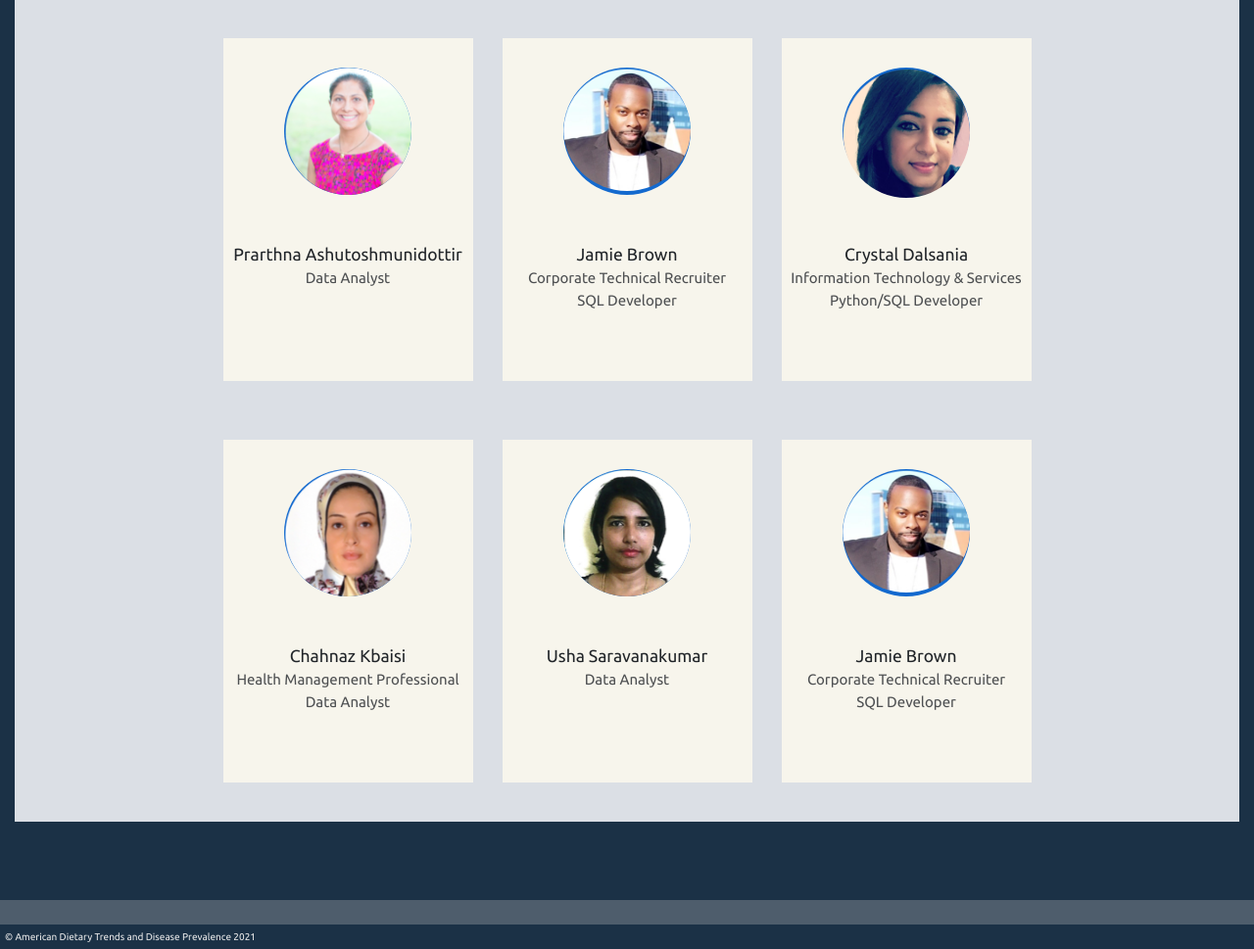
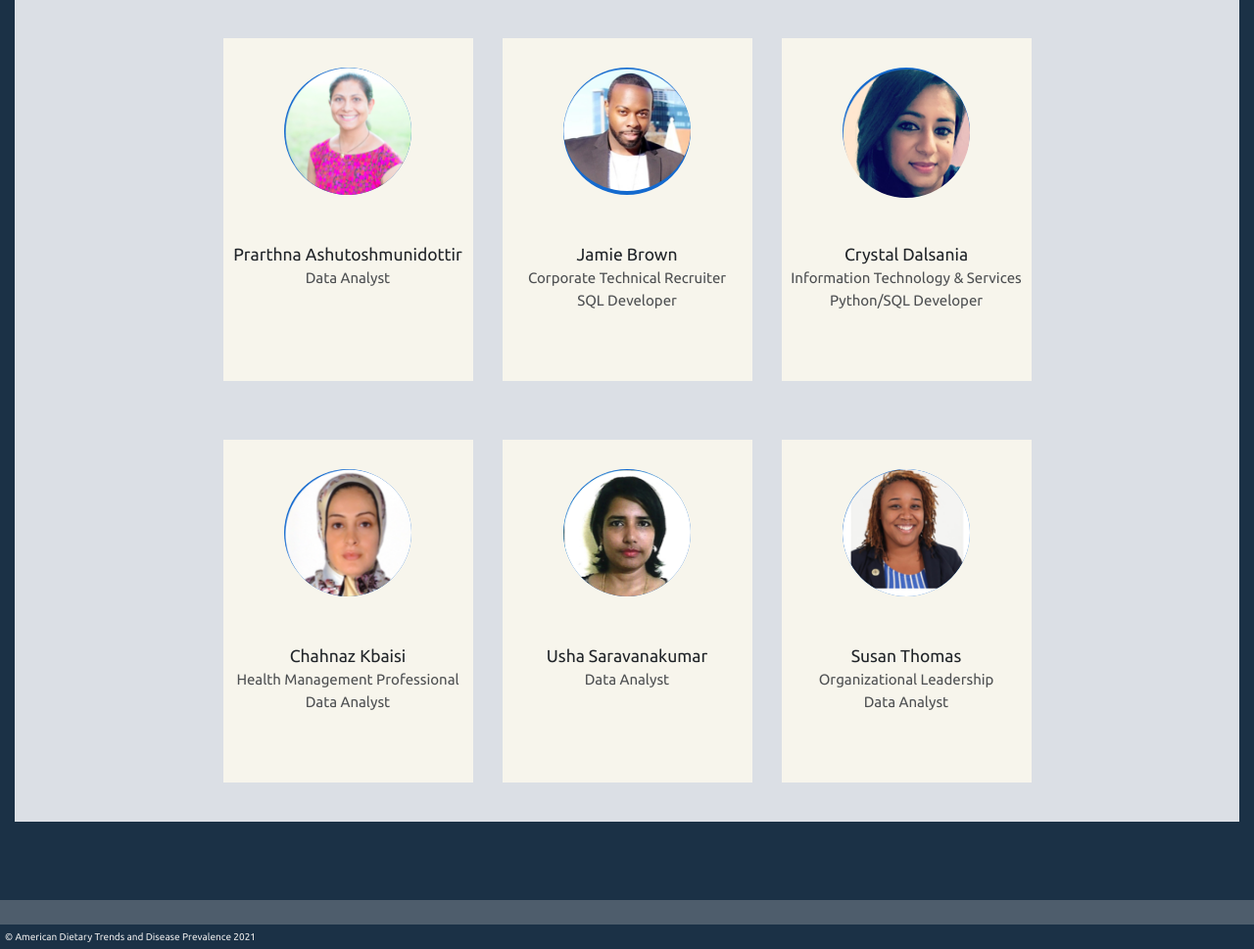
Before and after one commit to Chahnaz-Kbaisi/diet-habits-disease-us, a Flask app: page /collaborators in a window 1280 px wide. Shown: the part 343-1312 px from the top of the page at 98% size. Run offline with Flask 2, Linux system fonts and the light colour scheme; some libraries are stand-ins or nearby versions.

Commit message:
Page updated and all cards fixed

```diff
--- a/templates/collaborators.html
+++ b/templates/collaborators.html
@@ -188,24 +188,24 @@
                             <div class="col-12 col-sm-6 col-md-4 col-lg-3">
                                 <div class="our-team">
                                     <div class="picture">
-                                        <img class="img-fluid" src="../static/images/Jamel.png">
+                                        <img class="img-fluid" src="../static/images/Susan.png">
                                     </div>
                                     <div class="team-content">
-                                        <h3 class="name">Jamie Brown</h3>
-                                        <h4 class="title">Corporate Technical Recruiter</h4>
-                                        <h4 class="title">SQL Developer</h4>
+                                        <h3 class="name">Susan Thomas</h3>
+                                        <h4 class="title">Organizational Leadership</h4>
+                                        <h4 class="title">Data Analyst</h4>
                                     </div>
                                     <ul class="social">
                                         <li>
-                                            <a href="https://github.com/JayyMaurice2020" class="fa fa-github"
+                                            <a href="https://github.com/SusanCThomas" class="fa fa-github"
                                                 aria-hidden="true"></a>
                                         </li>
                                         <li>
-                                            <a href="https://www.linkedin.com/in/jamie-brown-124550126/"
+                                            <a href="http://linkedin.com/in/susan-thomas-65436069"
                                                 class="fa fa-linkedin" aria-hidden="true"></a>
                                         </li>
                                         <li>
-                                            <a href="mailto:JayyMaurice@gmail.com" class="fa fa-google"
+                                            <a href="mailto:sthomas.a4h@gmail.com" class="fa fa-google"
                                                 aria-hidden="true"></a>
                                         </li>
                                     </ul>
```
